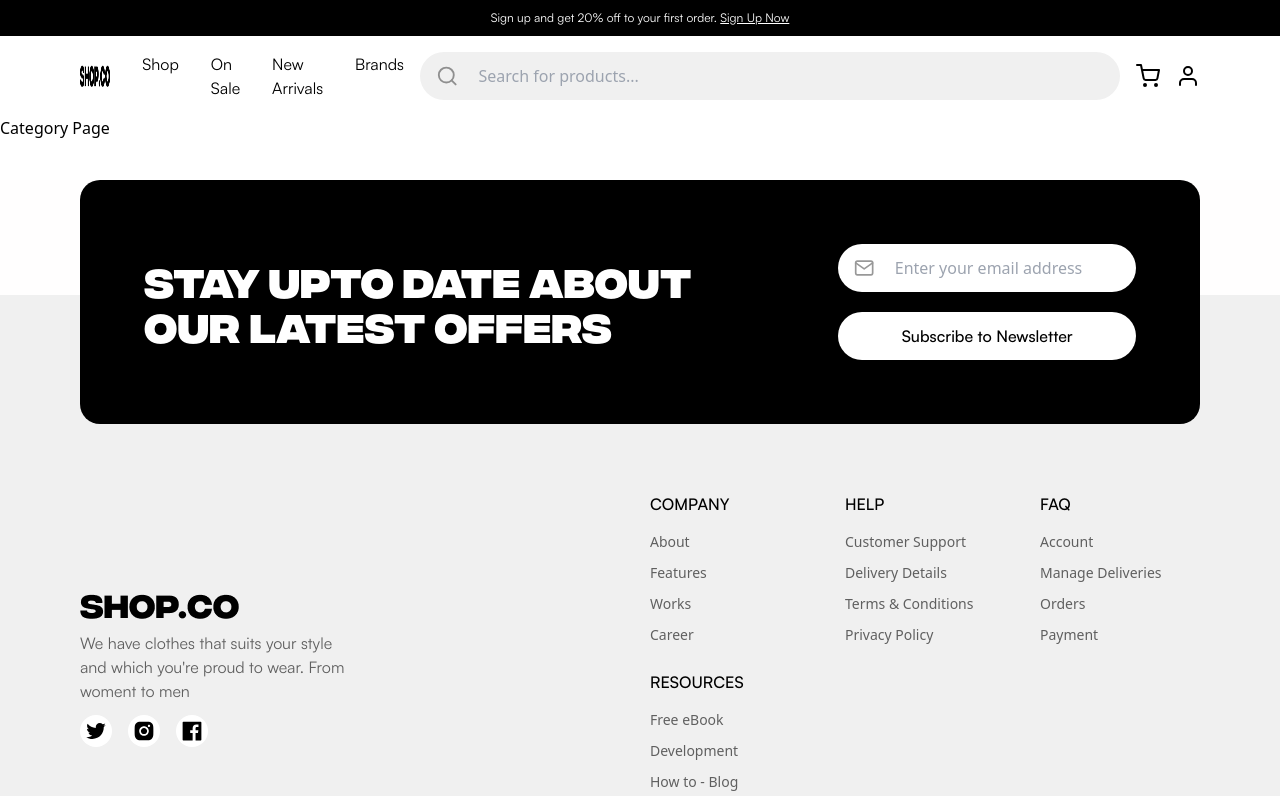
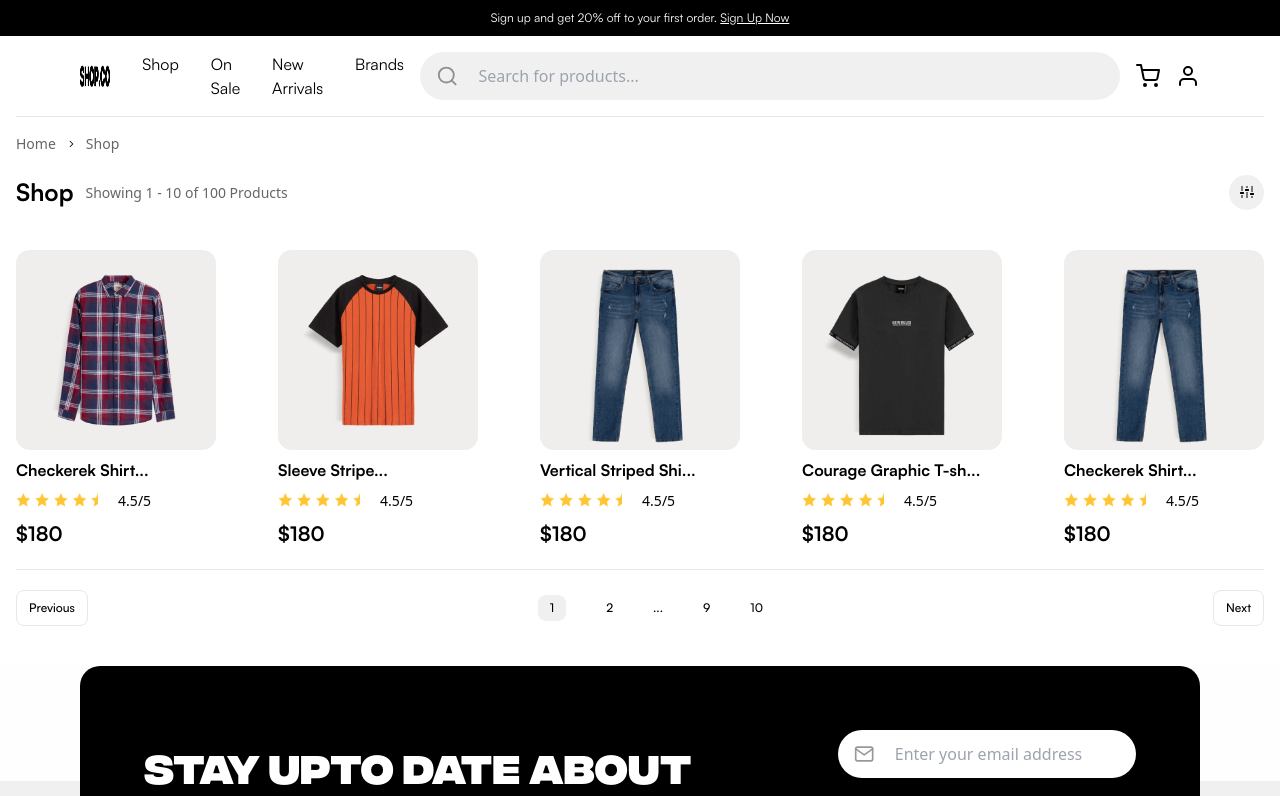
Before and after one commit to Emmanuel-Tech-Dev/Ecommence_Shop_Co, a React (Vite) app in the folder client/: page /categories/1 in a window 1280 px wide. Shown: the top 796 px of the page. Built offline with nearby package versions, Linux system fonts and the light colour scheme.

Commit message:
Category page created

```diff
--- a/client/src/App.jsx
+++ b/client/src/App.jsx
@@ -13,6 +13,8 @@ import Cart from './pages/Cart/Cart'
 
 import Navbar from './components/Navbar/Navbar';
 import Footer from './components/Footer/Footer';
+
+
 
 function App() {
 
--- /dev/null
+++ b/client/src/components/Cards/BoxCards.jsx
@@ -0,0 +1,20 @@
+import React from 'react'
+import { Link } from 'react-router-dom';
+
+const BoxCards = ({item}) => {
+  return (
+    <>
+      <Link to={'/product/1'}>
+        <img src={item.img} className="rounded-[14px] w-[200px] h-[200px]" />
+        <h3 className="text-[16px] font-satoshi-bold mt-2">{item.name.slice(0 , 20)}...</h3>
+        <div className="ratings flex items-center gap-5 my-2">
+          <img src="../image/ratings.png" className='h-[15px]' />
+          <span className="text-[14px]">{item.ratings}/5</span>
+        </div>
+        <h2 className="text-[20px] font-satoshi-bold">${item.price}</h2>
+      </Link>
+    </>
+  );
+}
+
+export default BoxCards
--- a/client/src/components/Cards/Card.jsx
+++ b/client/src/components/Cards/Card.jsx
@@ -6,7 +6,7 @@ const Card = ({item}) => {
       <Link to={'/product/1'}>
       <img src={item.img} className="rounded-[14px] w-[250px] h-[250px]" />
       <h3 className="text-[20px] font-satoshi-bold mt-4">{item.name}</h3>
-      <div className="ratings flex item-center gap-5 my-2">
+      <div className="ratings flex items-center gap-5 my-2">
         <img src="../image/ratings.png" />
         <span className="text-[14px]">{item.ratings}/5</span>
       </div>
--- /dev/null
+++ b/client/src/components/Modals/FilterModal.jsx
@@ -0,0 +1,15 @@
+
+
+const FilterModal = ({isOpen}) => {
+  return (
+    <div
+      className={`fixed bottom-0 z-[1] inset-x-0 h-[80vh] bg-white p-4 transform transition-transform ease-in-out duration-300 ${
+        isOpen ? 'translate-y-0' : 'translate-y-full'
+      }`}
+    >
+      Filters
+    </div>
+  );
+}
+
+export default FilterModal
--- /dev/null
+++ b/client/src/components/Modals/ProfileModal.jsx
@@ -0,0 +1,17 @@
+
+
+const ProfileModal = () => {
+  return (
+    <div className="modal absolute right-4 bg-white p-6 rounded-[12px] z-[2]">
+     <h2 className="font-satoshi-bold text-[16px]">My Profile</h2>
+     <hr className="mt-3"/>
+       <ul className="mt-5 text-[14px] flex flex-col gap-3">
+        <li className="cursor-pointer hover:opacity-[1] opacity-[.6] transition-all duration-300 ease-in-out py-1 px-2">Create an account</li>
+        <li className="cursor-pointer hover:opacity-[1] opacity-[.6] transition-all duration-300 ease-in-out py-1 px-2">My order</li>
+       </ul>
+
+    </div>
+  )
+}
+
+export default ProfileModal
--- a/client/src/components/Navbar/Navbar.jsx
+++ b/client/src/components/Navbar/Navbar.jsx
@@ -7,14 +7,20 @@ import {
   AiOutlineTwitter,
 } from 'react-icons/ai';
 import {Link} from 'react-router-dom'
+import ProfileModal from '../Modals/ProfileModal';
 const Navbar = () => {
 
   const [navOpen , setNavOpen] = useState(false)
-
+  const [modalOpen , setModalOpen] = useState(false)
 
   const handleNavOpen = () => {
     setNavOpen(!navOpen)
   }
+
+  const handleModalOpen = () => {
+    setModalOpen(!modalOpen)
+  }
+
 
 
   return (
@@ -71,7 +77,7 @@ const Navbar = () => {
           <FiShoppingCart size={24} />
          </Link>
 
-          <FiUser size={24} />
+          <FiUser size={24} onClick={handleModalOpen} className='cursor-pointer'/>
         </div>
       </nav>
 
@@ -117,6 +123,8 @@ const Navbar = () => {
           </div>
         </div>
       </div>
+
+      {modalOpen &&  <ProfileModal/>}
     </div>
   );
 }
--- a/client/src/index.css
+++ b/client/src/index.css
@@ -89,3 +89,7 @@ body p{
   border-radius: 50px;
 
 }
+
+.modal {
+   box-shadow: 3px 4px 20px rgba(124.31, 124.31, 124.31, 0.25)
+}
--- a/client/src/pages/Cart/Cart.jsx
+++ b/client/src/pages/Cart/Cart.jsx
@@ -18,14 +18,14 @@ const Cart = () => {
       </div>
       <h1 className="text-[32px] md:text-[40px]">My Cart</h1>
       <div className="container flex flex-col items-start md:flex-row md:justify-between md:gap-5">
-        <div className="my-5 border p-3 rounded-[20px] md:w-[70%]">
+        <div className="my-5 w-full border p-3 rounded-[20px] md:w-[70%]">
           <CartCards />
           <hr className="my-3" />
           <CartCards />
           <hr className="my-3" />
           <CartCards />
         </div>
-        <div className="my-5 border p-3 rounded-[20px]">
+        <div className="my-5 border p-3 rounded-[20px] w-full md:w-[30%]">
           <h2 className="font-satoshi-bold text-[20px] md:text-[24px]">Order Summary</h2>
           <div className="details mt-4">
             <div className="sub flex items-center justify-between">
--- a/client/src/pages/CategoryPage/Category.jsx
+++ b/client/src/pages/CategoryPage/Category.jsx
@@ -1,11 +1,72 @@
-import React from 'react'
+import React, { useState } from 'react';
+import { RxCaretRight } from 'react-icons/rx';
+import { VscSettings } from 'react-icons/vsc';
+
+import { data } from '../../Data';
+import BoxCards from '../../components/Cards/BoxCards';
+import FilterModal from '../../components/Modals/FilterModal';
 
 const Category = () => {
+  const [openModal, setOpenModal] = useState(false);
+
+  const handleOpen = () => {
+    setOpenModal(!openModal);
+  };
+
   return (
-    <div>
-      Category Page
-    </div>
-  )
-}
+    <>
+      <div className="px-4">
+        <hr className="mb-4" />
+        <div className="links flex gap-x-2 items-center mb-5 text-[14px] ">
+          <h5 className="opacity-[.6] cursor-pointer">Home</h5>
+          <RxCaretRight />
+          <h5 className="opacity-[.6] cursor-pointer">Shop</h5>
+        </div>
 
-export default Category
+        <div className="title flex justify-between items-center">
+          <div className="flex items-center gap-3">
+            <h3 className="text-[24px] font-satoshi-bold">Shop</h3>
+            <span className="text-[14px] opacity-[.6]">
+              Showing 1 - 10 of 100 Products
+            </span>
+          </div>
+          <div className="w-[35px] h-[35px] rounded-[50px] bg-[#f0f0f0] flex items-center justify-center"
+          onClick={handleOpen}
+          >
+            <VscSettings />
+          </div>
+        </div>
+
+        <div className="flex flex-wrap items-center justify-between gap-10 mt-10">
+          {data.map((item) => (
+            <BoxCards item={item} key={item.name} />
+          ))}
+        </div>
+        <hr className="my-5" />
+
+        <div className="flex items-center justify-between font-satoshi-md">
+          <div className="left">
+            <button className=" py-2 px-3 border rounded-[8px] text-[12px]">
+              Previous
+            </button>
+          </div>
+          <div className="left text-[12px] gap-10 flex">
+            <button className="bg-[#f0f0f0] px-3 py-1 rounded-[8px]">1</button>
+            <button>2</button>
+            <button>...</button>
+            <button>9</button>
+            <button>10</button>
+          </div>
+          <div className="left">
+            <button className=" py-2 px-3 border rounded-[8px] text-[12px]">
+              Next
+            </button>
+          </div>
+        </div>
+      </div>
+      {openModal && <FilterModal isOpen={openModal} />}
+    </>
+  );
+};
+
+export default Category;
```
Also changed, not shown: client/src/pages/ProductPage/Product.jsx (+101 -16 lines), client/public/image/WhatsApp Image 2023-10-16 at 12.19.34.jpg (added).
